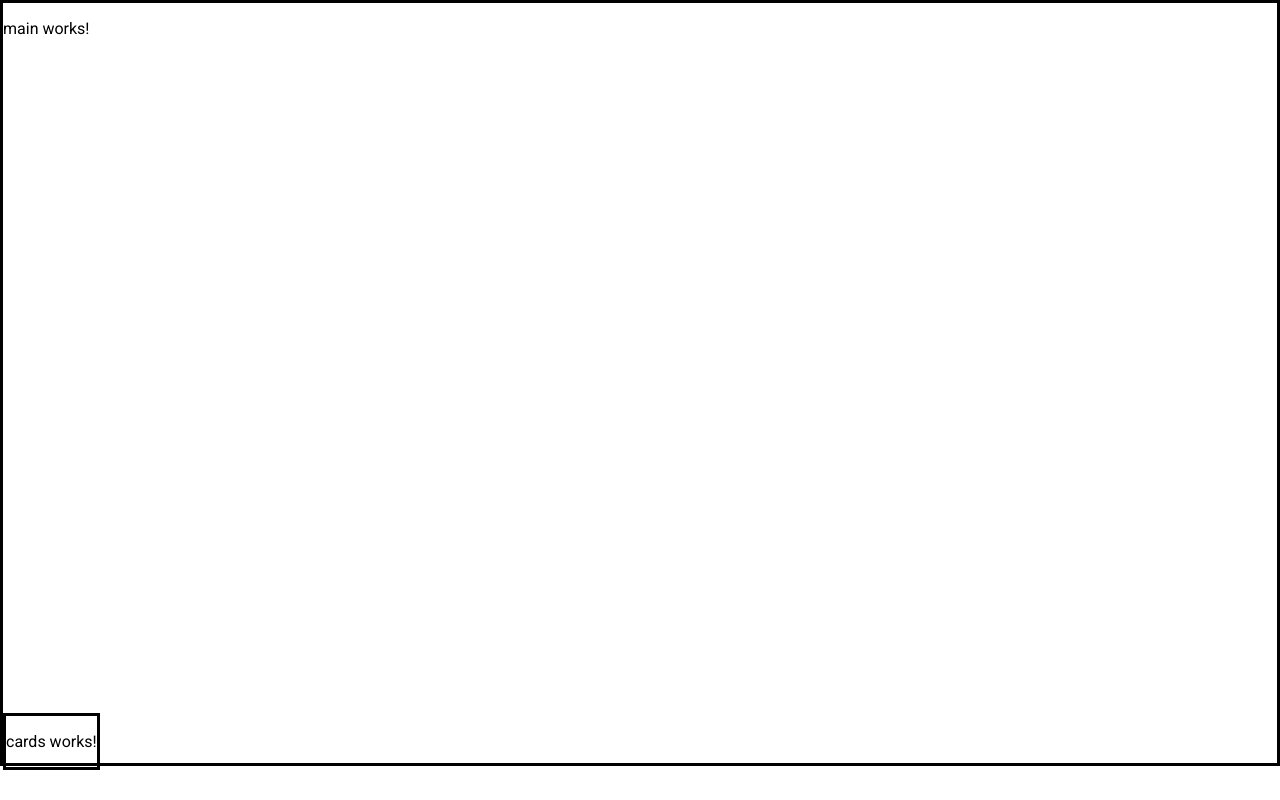
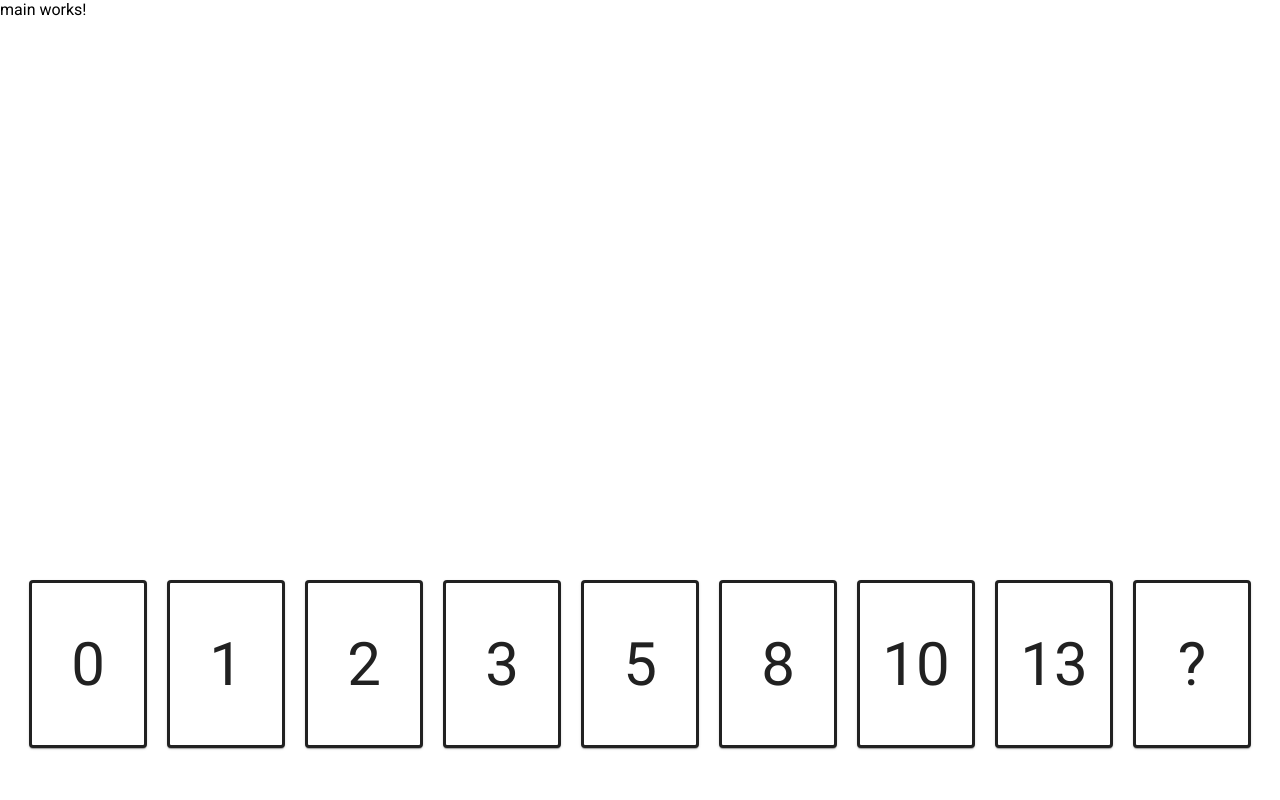
Before and after one commit to adriankelsey/planning-poker, an Angular app: page / in a window 1280 px wide. Built offline with nearby package versions, Linux system fonts and the light colour scheme.

Commit message:
implemented ui for cards

```diff
--- a/src/app/app.module.ts
+++ b/src/app/app.module.ts
@@ -5,16 +5,18 @@ import { AppComponent } from './app.component';
 import { MainComponent } from './main/main.component';
 import { CardsComponent } from './cards/cards.component';
 import { NoopAnimationsModule } from '@angular/platform-browser/animations';
+import {MatCardModule} from '@angular/material/card';
 
 @NgModule({
   declarations: [
     AppComponent,
     MainComponent,
-    CardsComponent
+    CardsComponent,
   ],
   imports: [
     BrowserModule,
-    NoopAnimationsModule
+    NoopAnimationsModule,
+    MatCardModule
   ],
   providers: [],
   bootstrap: [AppComponent]
--- a/src/app/cards/cards.component.html
+++ b/src/app/cards/cards.component.html
@@ -1,4 +1,11 @@
-
 <div class="main-content">
-    <p>cards works!</p>
+    <mat-card>0</mat-card>
+    <mat-card>1</mat-card>
+    <mat-card>2</mat-card>
+    <mat-card>3</mat-card>
+    <mat-card>5</mat-card>
+    <mat-card>8</mat-card>
+    <mat-card>10</mat-card>
+    <mat-card>13</mat-card>
+    <mat-card>?</mat-card>
 </div>
--- a/src/app/cards/cards.component.scss
+++ b/src/app/cards/cards.component.scss
@@ -1,5 +1,25 @@
+* {
+    padding: 0;
+    margin: 0;
+}
+
 .main-content {
-    border-style: solid;
     position: absolute;
     bottom: 30px;
+    width: 100%;
+    height: 25vh;
+    display: flex;
+    align-content: flex-start;
+    justify-content: center;
 }
+
+mat-card {
+    border-style: solid;
+    width: 80px;
+    height: 130px;
+    margin: 10px;
+    display: flex;
+    justify-content: center;
+    align-items: center;
+    font-size: 60px;
+}
--- a/src/app/main/main.component.scss
+++ b/src/app/main/main.component.scss
@@ -1,4 +1,9 @@
+* {
+    padding: 0;
+    margin: 0;
+}
+
+
 .main-content {
-    border-style: solid;
-    height: 95vh;
+    height: 100vh;
 }
```
